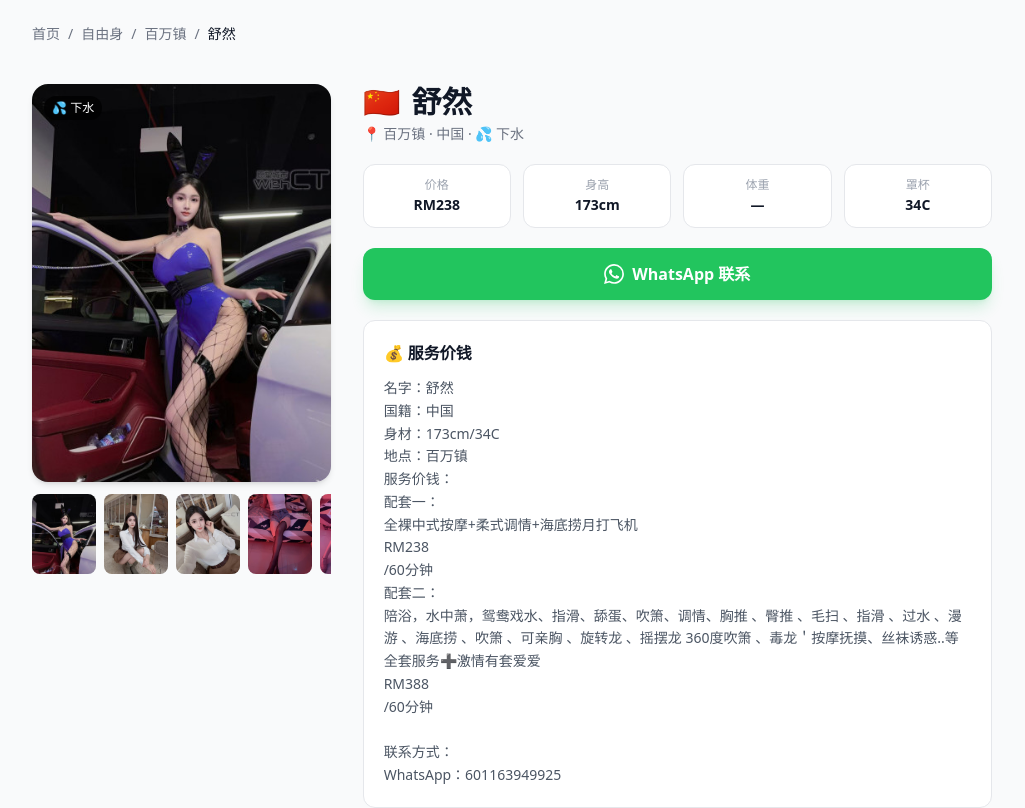
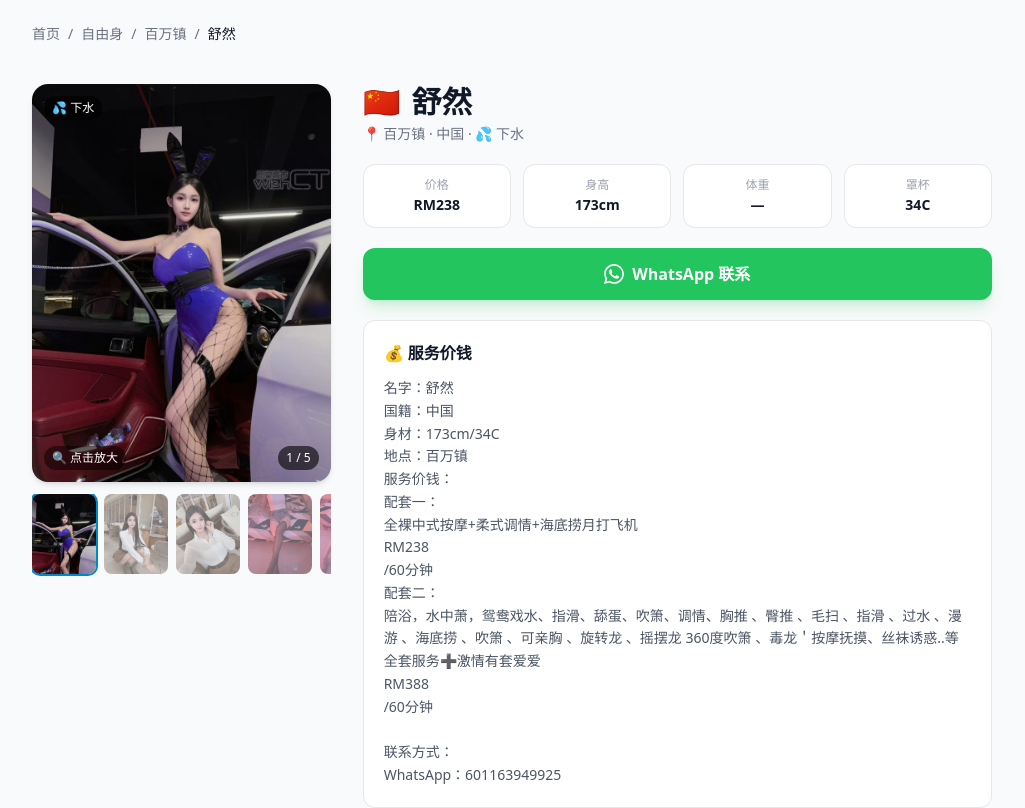
Before and after one commit to JBValentine/jbescort, a Next.js app: page /freelancer/1 in a window 1280 px wide. Shown: the top 808 px of the page, without its empty margins (128-1153 px from the left). Built offline with nearby package versions, Linux system fonts and the light colour scheme.

Commit message:
feat: 图片点击放大 lightbox，支持切换和键盘导航

```diff
--- /dev/null
+++ b/src/app/freelancer/[id]/PhotoGallery.tsx
@@ -0,0 +1,150 @@
+'use client'
+
+import { useState, useEffect, useCallback } from 'react'
+
+interface Props {
+  photos: string[]
+  name: string
+  serviceIcon: string
+  serviceLabel: string
+}
+
+export default function PhotoGallery({ photos, name, serviceIcon, serviceLabel }: Props) {
+  const [current, setCurrent] = useState(0)
+  const [lightbox, setLightbox] = useState(false)
+
+  const prev = useCallback(() => setCurrent(i => (i - 1 + photos.length) % photos.length), [photos.length])
+  const next = useCallback(() => setCurrent(i => (i + 1) % photos.length), [photos.length])
+
+  useEffect(() => {
+    if (!lightbox) return
+    const handler = (e: KeyboardEvent) => {
+      if (e.key === 'ArrowLeft') prev()
+      else if (e.key === 'ArrowRight') next()
+      else if (e.key === 'Escape') setLightbox(false)
+    }
+    window.addEventListener('keydown', handler)
+    return () => window.removeEventListener('keydown', handler)
+  }, [lightbox, prev, next])
+
+  useEffect(() => {
+    document.body.style.overflow = lightbox ? 'hidden' : ''
+    return () => { document.body.style.overflow = '' }
+  }, [lightbox])
+
+  if (!photos?.length) return null
+
+  return (
+    <>
+      {/* Main photo */}
+      <div
+        className="relative w-full aspect-[3/4] bg-gray-200 rounded-2xl overflow-hidden mb-3 shadow-md cursor-zoom-in"
+        onClick={() => setLightbox(true)}
+      >
+        <img
+          src={photos[current]}
+          alt={`${name} ${current + 1}`}
+          className="w-full h-full object-cover object-top transition-opacity duration-200"
+        />
+        <span className="absolute top-3 left-3 bg-black/70 text-white text-xs px-2 py-1 rounded-full backdrop-blur-sm pointer-events-none">
+          {serviceIcon} {serviceLabel}
+        </span>
+        {photos.length > 1 && (
+          <span className="absolute bottom-3 right-3 bg-black/60 text-white text-xs px-2 py-1 rounded-full pointer-events-none">
+            {current + 1} / {photos.length}
+          </span>
+        )}
+        {/* zoom hint */}
+        <span className="absolute bottom-3 left-3 bg-black/50 text-white text-xs px-2 py-1 rounded-full pointer-events-none">
+          🔍 点击放大
+        </span>
+      </div>
+
+      {/* Thumbnail strip */}
+      {photos.length > 1 && (
+        <div className="flex gap-2 overflow-x-auto pb-1">
+          {photos.map((photo, i) => (
+            <button
+              key={i}
+              onClick={() => setCurrent(i)}
+              className={`flex-shrink-0 w-16 h-20 rounded-lg overflow-hidden bg-gray-200 ring-2 transition-all ${
+                i === current ? 'ring-[#0088cc]' : 'ring-transparent opacity-60 hover:opacity-100'
+              }`}
+            >
+              <img
+                src={photo}
+                alt={`${name} ${i + 1}`}
+                className="w-full h-full object-cover object-top"
+                loading="lazy"
+              />
+            </button>
+          ))}
+        </div>
+      )}
+
+      {/* Lightbox */}
+      {lightbox && (
+        <div
+          className="fixed inset-0 z-50 bg-black/95 flex items-center justify-center"
+          onClick={() => setLightbox(false)}
+        >
+          {/* Close */}
+          <button
+            className="absolute top-4 right-4 text-white/80 hover:text-white text-3xl leading-none z-10"
+            onClick={() => setLightbox(false)}
+          >
+            ✕
+          </button>
+
+          {/* Counter */}
+          <span className="absolute top-4 left-1/2 -translate-x-1/2 text-white/70 text-sm">
+            {current + 1} / {photos.length}
+          </span>
+
+          {/* Prev */}
+          {photos.length > 1 && (
+            <button
+              className="absolute left-3 top-1/2 -translate-y-1/2 w-10 h-10 flex items-center justify-center rounded-full bg-white/10 hover:bg-white/25 text-white text-xl z-10"
+              onClick={e => { e.stopPropagation(); prev() }}
+            >
+              ‹
+            </button>
+          )}
+
+          {/* Image */}
+          <img
+            src={photos[current]}
+            alt={`${name} ${current + 1}`}
+            className="max-h-[90vh] max-w-[90vw] object-contain rounded-lg select-none"
+            onClick={e => e.stopPropagation()}
+          />
+
+          {/* Next */}
+          {photos.length > 1 && (
+            <button
+              className="absolute right-3 top-1/2 -translate-y-1/2 w-10 h-10 flex items-center justify-center rounded-full bg-white/10 hover:bg-white/25 text-white text-xl z-10"
+              onClick={e => { e.stopPropagation(); next() }}
+            >
+              ›
+            </button>
+          )}
+
+          {/* Dot indicators */}
+          {photos.length > 1 && (
+            <div className="absolute bottom-5 left-1/2 -translate-x-1/2 flex gap-1.5">
+              {photos.map((_, i) => (
+                <button
+                  key={i}
+                  onClick={e => { e.stopPropagation(); setCurrent(i) }}
+                  className={`w-1.5 h-1.5 rounded-full transition-all ${
+                    i === current ? 'bg-white w-3' : 'bg-white/40'
+                  }`}
+                />
+              ))}
+            </div>
+          )}
+        </div>
+      )}
+    </>
+  )
+}
--- a/src/app/freelancer/[id]/page.tsx
+++ b/src/app/freelancer/[id]/page.tsx
@@ -2,6 +2,7 @@ import { Metadata } from 'next'
 import Link from 'next/link'
 import { notFound } from 'next/navigation'
 import freelancerData from '@/data/freelancers.json'
+import PhotoGallery from './PhotoGallery'
 
 interface Props {
   params: { id: string }
@@ -90,43 +91,12 @@ export default function FreelancerPage({ params }: Props) {
 
           {/* ── Left: Photos ── */}
           <div className="lg:col-span-1">
-            {/* Main photo */}
-            <div className="relative w-full aspect-[3/4] bg-gray-200 rounded-2xl overflow-hidden mb-3 shadow-md">
-              {f.photos?.[0] ? (
-                <img
-                  src={f.photos[0]}
-                  alt={`${f.name} 1`}
-                  className="w-full h-full object-cover object-top"
-                />
-              ) : (
-                <div className="w-full h-full flex flex-col items-center justify-center text-gray-400">
-                  <span className="text-5xl mb-2">{f.nationalityFlag}</span>
-                  <span className="text-sm">暂无图片</span>
-                </div>
-              )}
-              <span className="absolute top-3 left-3 bg-black/70 text-white text-xs px-2 py-1 rounded-full backdrop-blur-sm">
-                {serviceIcon} {serviceLabel}
-              </span>
-            </div>
-
-            {/* Thumbnail strip */}
-            {f.photos?.length > 1 && (
-              <div className="flex gap-2 overflow-x-auto">
-                {f.photos.map((photo: string, i: number) => (
-                  <div
-                    key={i}
-                    className="flex-shrink-0 w-16 h-20 rounded-lg overflow-hidden bg-gray-200"
-                  >
-                    <img
-                      src={photo}
-                      alt={`${f.name} ${i + 1}`}
-                      className="w-full h-full object-cover object-top"
-                      loading="lazy"
-                    />
-                  </div>
-                ))}
-              </div>
-            )}
+            <PhotoGallery
+              photos={f.photos || []}
+              name={f.name}
+              serviceIcon={serviceIcon}
+              serviceLabel={serviceLabel}
+            />
           </div>
 
           {/* ── Right: Info ── */}
```
